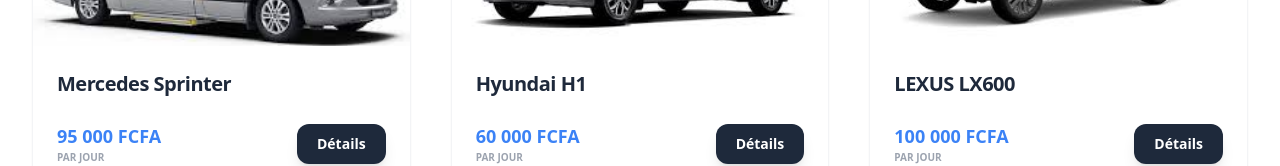
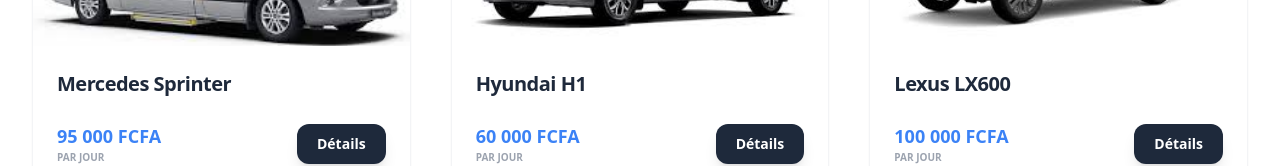
Before and after one commit to kine-gueye/location-voiture-unipro, a React (Vite) app: page / in a window 1280 px wide. Shown: the part 3626-3792 px from the top of the page. Built offline with nearby package versions, Linux system fonts and the light colour scheme.

Commit message:
build: production build success, ready for deployment

```diff
--- a/src/pages/LandingPage.tsx
+++ b/src/pages/LandingPage.tsx
@@ -23,7 +23,7 @@
 import MercedesSprinter from "../assets/Voituresimg/MercedesSprinter.jpg";
 import HyundaiH1 from "../assets/Voituresimg/HyundaiH1.jpg";
 import MitsubishiL200 from "../assets/Voituresimg/MitsubishiL200.jpg";
-import LEXUSLX600 from "../assets/Voituresimg/LEXUSLX600.jpg";
+import LexusLX600 from "../assets/Voituresimg/LexusLX600.jpg";
 import heroBg from "../assets/hero-bg.jpg";
 
 export const voitures = [
@@ -195,10 +195,10 @@
   },
   {
     id: 24,
-    nom: "LEXUS LX600",
+    nom: "Lexus LX600",
     prix: "100 000 FCFA",
     categorie: "Luxe",
-    image: LEXUSLX600,
+    image: LexusLX600,
   },
 ];
 
```
